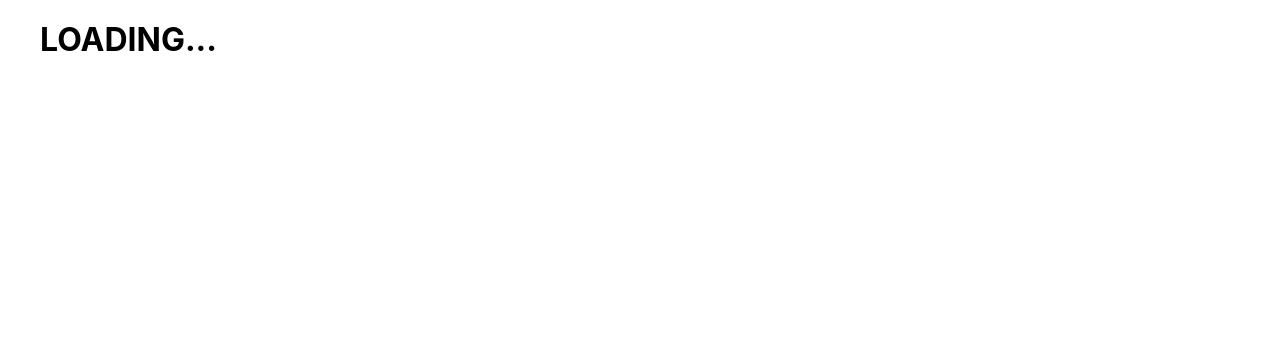
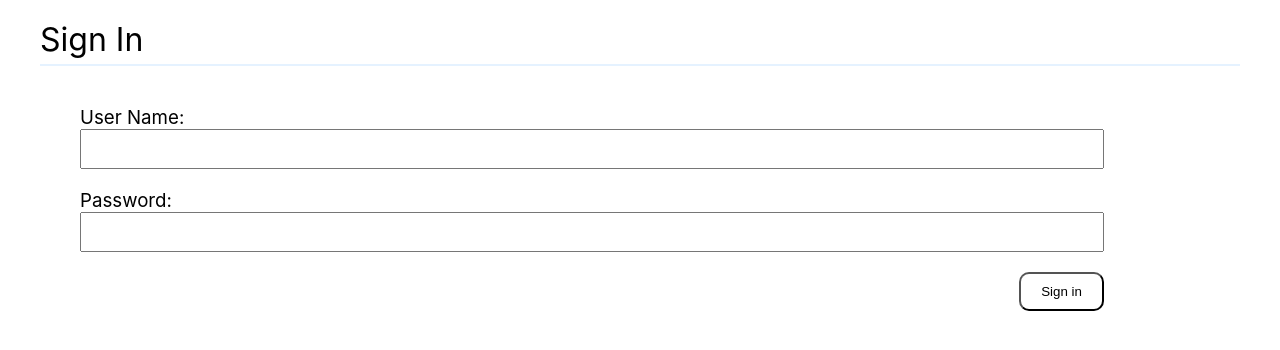
Before and after one commit to Matt-Hurst/By-Bits, a React (Create React App) app in the folder client/: page / in a window 1280 px wide. Shown: the top 350 px of the page. Built offline with nearby package versions, Linux system fonts and the light colour scheme.

Commit message:
refactor(app.jsx client): remove loading state

```diff
--- a/client/src/App.jsx
+++ b/client/src/App.jsx
@@ -7,16 +7,12 @@ import { getUserPolicy } from './apiService';
 
 const App = () => {
   const [userPolicy, setUserPolicy] = useState();
-  const [loading, setLoading] = useState(false);
 
   const checkIfLoggedIn = async () => {
-    setLoading(true);
     const result = await getUserPolicy();
     if (result.msg === 'Unauthenticated') {
-      setLoading(false);
       return;
     } else {
-      setLoading(false);
       setUserPolicy(result);
     }
   };
@@ -27,9 +23,8 @@ const App = () => {
 
   return (
     <div className="App" data-testid="app-container">
-      {loading && <h1>LOADING...</h1>}
-      {!userPolicy && !loading && <LoginPage setUserPolicy={setUserPolicy} />}
-      {userPolicy && !loading && <PolicyPage userPolicy={userPolicy} />}
+      {!userPolicy && <LoginPage setUserPolicy={setUserPolicy} />}
+      {userPolicy && <PolicyPage userPolicy={userPolicy} />}
     </div>
   );
 };
```
